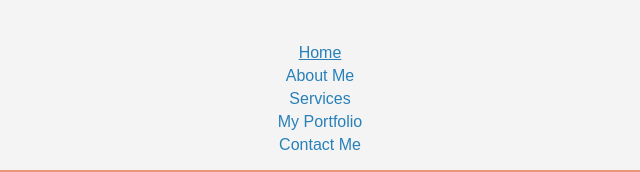
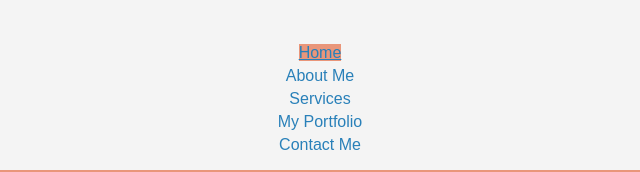
Before and after one commit to mebrahten25/my_personal_bio, a plain HTML site: page index.html in a window 1280 px wide. In both pictures the pointer is over the link "Home". Shown: the top 172 px of the page, 320-960 px from the left. Drawn offline with Linux system fonts and the light colour scheme.

Commit message:
navigation bgcolor on hover changed

```diff
--- a/css/main.css
+++ b/css/main.css
@@ -4,6 +4,9 @@
   color: #333;
   text-align: center;
   padding: 20px;
+}
+nav ul li a:hover {
+  background-color: darksalmon;
 }
 img {
   width: 150px;
```
Lines whose indentation alone changed are shown as unchanged.
